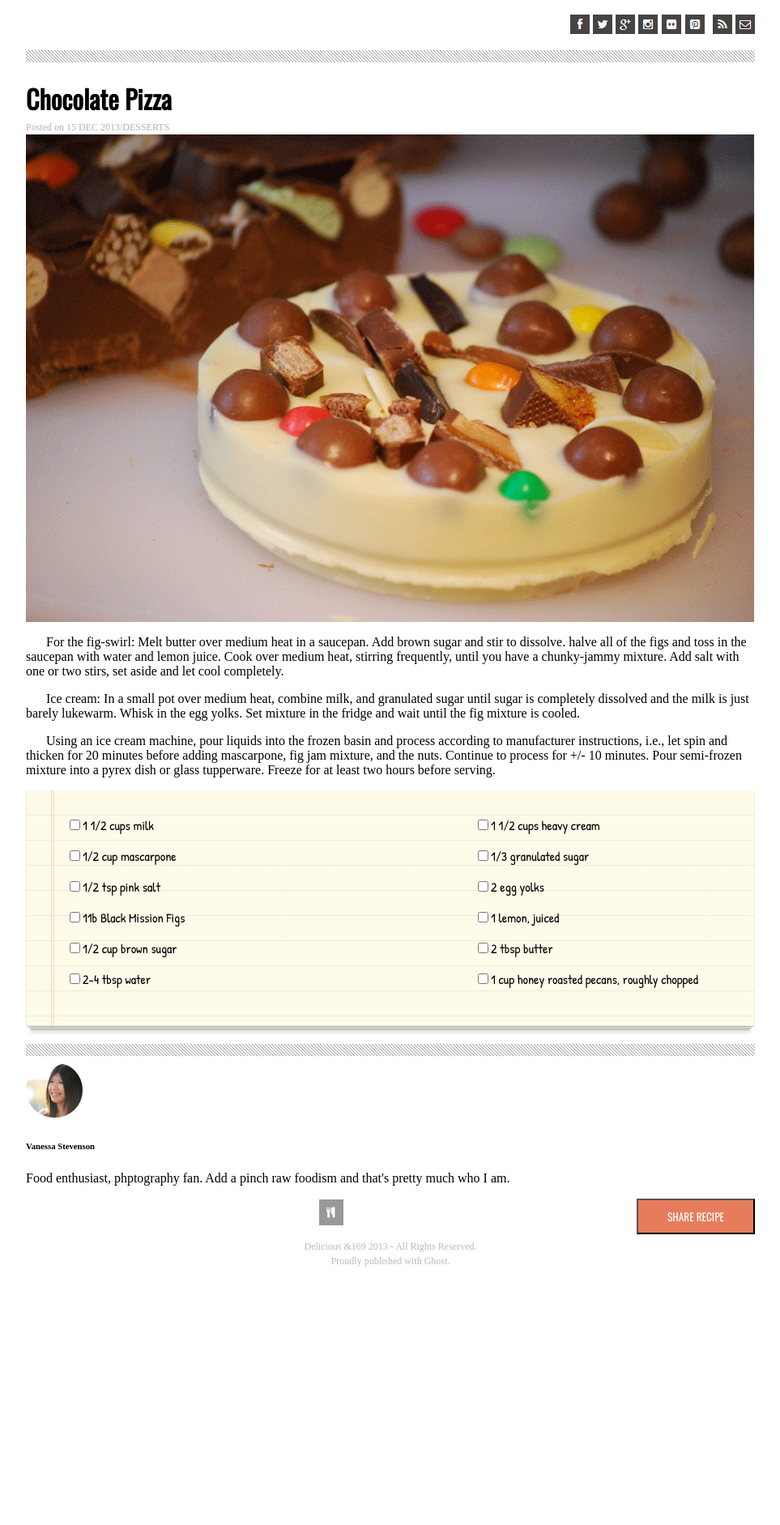
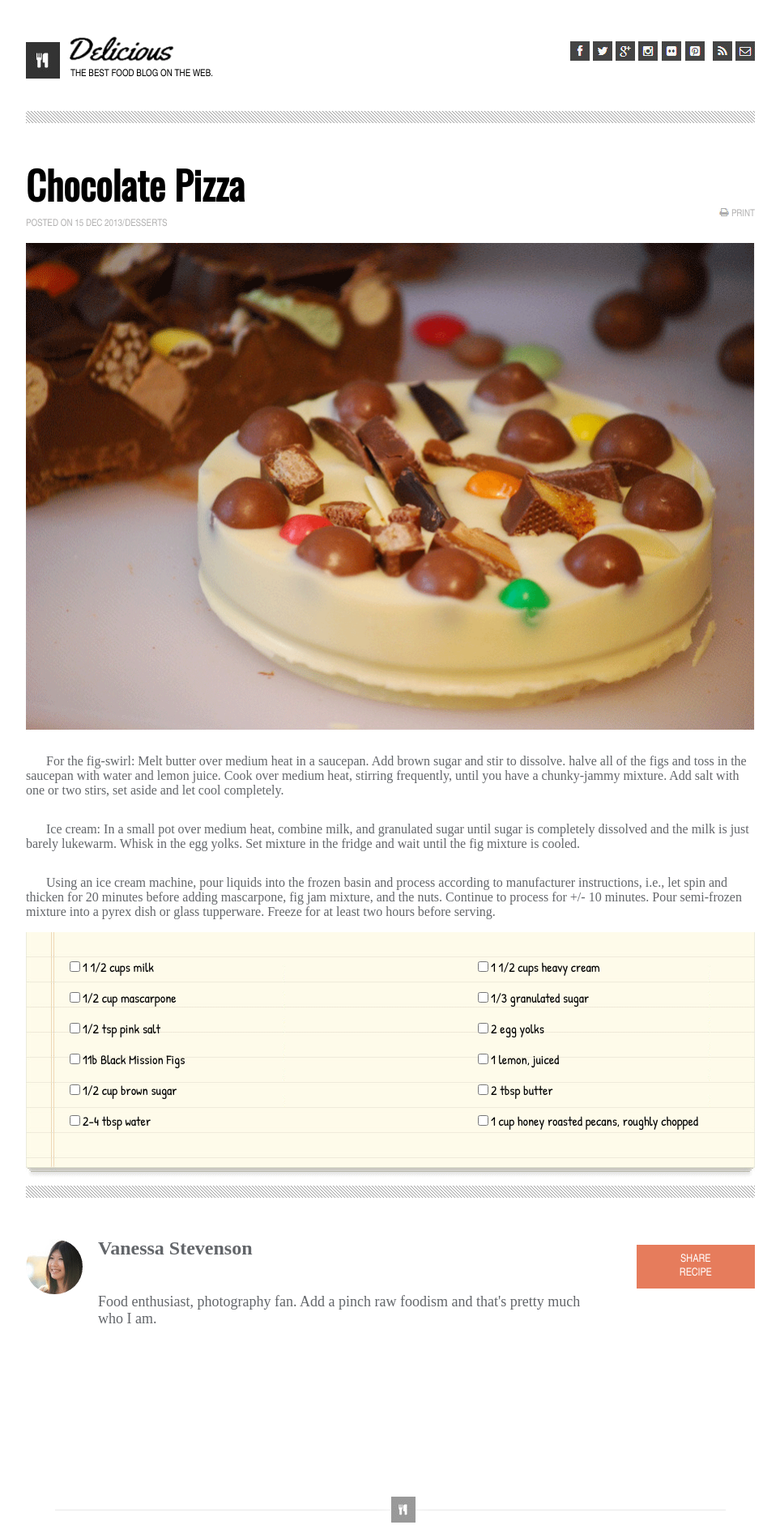
Before and after one commit to holcombheather/chocolate-pizza, a plain HTML site: page index.html in a window 1280 px wide. Shown: the top 1883 px of the page at 81% size, without its empty margins (158-1121 px from the left). Before the commit the page ends 1632 px from the top, so only its background shows below. Drawn offline with nearby package versions, Linux system fonts and the light colour scheme.

Commit message:
Final updates with fixed bio and footer

```diff
--- a/css/style.css
+++ b/css/style.css
@@ -7,23 +7,139 @@ hr {
   background-repeat: repeat;
   border: none;
 }
+
+header {
+  /* position: sticky; */
+  top: 20px;
+  background-color: white;
+  background-image: url("/img/hr-img.png");
+  height: 150px;
+}
+
+.header-container {
+  background-color: white;
+  display: flex;
+  flex-direction: row;
+  justify-content: space-between;
+  align-items: center;
+  /* flex-shrink: 3; */
+  height: 125px;
+  width: 100%;
+  padding-bottom: 10px;
+}
+
+.logo-group {
+  display: flex;
+  flex-direction: row;
+  align-items: center;
+  width: 30%;
+  margin-bottom: -20px;
+}
+
+.text-group {
+  display: flex;
+  flex-direction: column;
+  align-items: left;
+  height: 70px;
+  align-content: center;
+
+}
+.logo {
+  margin-top: 1rem;
+  /* float: left; */
+}
+
+#Name {
+  width: 10rem;
+  height: 8rem;
+  margin-bottom: .5rem;
+}
+
+header p {
+  font-family: "Arial Narrow", Arial, sans-serif;
+  font-stretch: ultra-condensed;
+  font-weight: 10;
+  font-size: 12px;
+  /* block-size: 20%; */
+  vertical-align: bottom;
+  margin-left: 13px;
+  margin-top: -5px;
+  width: 200px;
+}
+
+.icon-list {
+  /* display: inline-block; */
+  /* position: static; */
+}
+
+ul {
+  list-style: none;
+}
+
+.icon-list ul li {
+  display: inline;
+}
+
 ul {
   list-style: none;
 }
 
 h1 {
   font-family: Oswald;
-  font-weight: 800;
+  font-weight: 900;
   margin-bottom: 2px;
+  font-stretch: ultra-expanded;
+  font-size: 3rem;
+}
+
+.article-header {
+  display: flex;
+  flex-direction: row;
+  align-items: end;
+  width: 100%;
+  flex-direction: row;
+  justify-content: space-between;
+  margin-bottom: 1rem;
 }
 
 span {
-  font-size: 12px;
+  font-family: "Arial Narrow", Arial, sans-serif;
+  font-stretch: expanded;
+  font-size: .75rem;
   color: rgb(179, 178, 178);
+}
+
+.article-print{
+  display: inline;
+  display: flex;
+  flex-direction: row;
+  align-items: baseline;
+  justify-items: right;
+  align-items: middle;
+  right: 0;
+  bottom: 0;
+}
+
+#print {
+  /* display: inline; */
+  /* float:right; */
+  margin-right: 3px;
+}
+
+#print-text {
+  font-family: "Arial Narrow", Arial, sans-serif;
+  font-stretch: expanded;
+  font-size: .75rem;
+  color: rgb(179, 178, 178);
+  /* display: inline; */
+  /* float: right; */
 }
 
 .instructions {
   text-indent: 25px;
+  margin-top: 30px;
+  font-family: 'Times New Roman', Times, serif;
+  color: #63666A;
 }
 
 .pin-block {
@@ -31,11 +147,15 @@ span {
 }
 
 button {
-  font-family: "Oswald";
+  /* font-family: "Oswald"; */
+  font-family: "Arial Narrow", Arial, sans-serif;
+  font-weight: lighter;
   background: #e67c5c;
   color: white;
   padding: 10px 36px;
   float: right;
+  border-style: none;
+
 }
 
 /* Layout Styles */
@@ -51,15 +171,15 @@ body, main {
   width: 100%;
 }
 
-.icon-list {
+/* .icon-list {
   display: inline-block;
   position: relative;
   float: right;
-}
+} */
 
-.icon-list ul li {
+/* .icon-list ul li {
   display: inline;
-}
+} */
 
 .hero-img {
   display: block;
@@ -90,14 +210,47 @@ body, main {
   height: 305px;
 }
 
+input[type="checkbox"] {
+  background-color: transparent;
+}
+
+input[type="checkbox"]:checked {
+  background-color: transparent;
+}
+
 .bio {
   margin-top: 25px;
-  border-top: thick;
-  display: inline;
+  /* border-top: thick; */
+  display: flex;
+  flex-direction: row;
+  justify-content: space-between;
+  align-items: center;
+  /* display: inline; */
 }
 
 .bio-info {
-  display: block;
+  display: grid;
+  /* flex-direction: column; */
+  /* justify-content: baseline; */
+  /* align-items: left; */
+  /* align-content: center; */
+  align-items: end;
+  margin-right: 5%;
+  margin-left: 2%;
+  height: 120px;
+}
+
+h3 {
+  font-size: x-large;
+  align-content: end;
+  align-self:last baseline;
+  color: #63666A;
+
+}
+.bio-info p {
+  color: #63666A;
+  align-content: start;
+  font-size: large;
 }
 
 .author {
@@ -106,16 +259,55 @@ body, main {
 }
 
 footer {
-
-  height: 150px;
+  height: 350px;
   line-height: 1.5;
   font-size: 12px;
   color: rgb(185, 185, 185);
   text-align: center;
+  margin-top: 10%;
+  width: 100%;
+  align-items: center;
+  align-content: center;
+
 };
 
+#footer-text p {
+  padding: 10px;
+  /* margin-left: 50px; */
+}
+
+
+
+.dot {
+  display: inline-block;
+  height: 2px;
+  width: 2px;
+  background-color: rgb(185, 185, 185);
+  border-radius: 50%;
+  vertical-align: middle;
+  margin: 0 3px;
+}
+
+#line {
+  border: none;
+  border-top: 1px solid rgba(179, 178, 178,.3);
+  height: 1px;
+  background-color: white;
+  background-image: none;
+  position: relative;
+  width: 100%;
+}
+
 footer img {
-  display: block;
+  position: absolute;
+  z-index: 1;
+  margin: -25px 00 50%;
+  box-shadow: 0 0 20px 0 rgba(255, 255, 255, 0.9);
+  /* display: block;
   margin-left: auto;
-  margin-right: auto;
+  margin-right: auto; */
 }
+
+#footer-line {
+  margin: 4%;
+}
--- a/index.html
+++ b/index.html
@@ -13,6 +13,29 @@
   </head>
   <body>
     <header>
+      <section class="header-container">
+        <div class="logo-group">
+          <img src="img/logo.png" alt="Delicious Logo" id="Logo">
+          <div class="text-group">
+            <img src="img/DeliciousLogo.png" alt="Delicious" id="Name">
+            <p>THE BEST FOOD BLOG ON THE WEB.</p>
+          </div>
+        </div>
+        <div class="icon-list">
+          <ul>
+            <li><img src="img/fb-icon.png"></li>
+            <li><img src="img/twit-icon.png"></li>
+            <li><img src="img/gp-icon.png"></li>
+            <li><img src="img/insta-icon.png"></li>
+            <li><img src="img/flic-icon.png"></li>
+            <li class="pin-block"><img src="img/pint-icon.png"></li>
+            <li><img src="img/rss-icon.png"></li>
+            <li><img src="img/mail-icon.png"></li>
+          </ul>
+        </div>
+      </section>
+    </header>
+    <!-- <header>
       <section class="icon-list">
       <ul>
         <li><img src="img/fb-icon.png"></li>
@@ -25,12 +48,20 @@
         <li><img src="img/mail-icon.png"></li>
       </ul>
     </section>
-    </header>
+    </header> -->
     <main>
-      <hr>
-      <h1>Chocolate Pizza</h1>
-      <span>Posted on 15 DEC 2013/DESSERTS</span>
-      <img src="img/choco-pizza.png" alt="A dentist's nightmare" class="hero-img">
+      <!-- <hr> -->
+      <section class="article-header">
+        <div class="article-title">
+          <h1>Chocolate Pizza</h1>
+          <span>POSTED ON 15 DEC 2013/DESSERTS</span>
+        </div>
+      <div class="article-print">
+        <img src="/img/print-icon.png" id="print">
+        <p id="print-text">PRINT</p>
+      </div>
+      </section>
+      <img src="img/choco-pizza.png" alt="A picture of chocolate pizza" class="hero-img">
       <p class="instructions">
         For the fig-swirl: Melt butter over medium heat in a saucepan. Add brown
         sugar and stir to dissolve. halve all of the figs and toss in the
@@ -121,20 +152,24 @@
           </li>
         </ul>
       </section>
-
+     <hr>
       <section class="bio">
-        <hr>
         <img src="img/van-pic.png" alt="The Author" class="author">
         <section class="bio-info">
-          <h6>Vanessa Stevenson</h6>
-          <p>Food enthusiast, phptography fan. Add a pinch raw foodism and that's pretty much who I am.</p>
+          <h3>Vanessa Stevenson</h3>
+          <p>Food enthusiast, photography fan. Add a pinch raw foodism and that's pretty much who I am.</p>
         </section>
-        <button  type="SHARE RECIPE" label="SHARE RECIPE" name="SHARE RECIPE">SHARE RECIPE</button>
+        <button type="SHARE RECIPE" label="SHARE RECIPE" name="SHARE RECIPE">SHARE RECIPE</button>
       </section>
     </main>
     <footer>
-      <img src="img/small-logo.png">
-      <p>Delicious &169 2013 - All Rights Reserved.<br>Proudly published with Ghost.</p>
+      <div id="footer-line">
+        <hr id="line">
+        <img src="img/small-logo.png">
+      </div>
+      <div id="footer-text">
+        <p>Delicious &#169; 2013<span class="dot"></span>All Rights Reserved.<br>Proudly published with Ghost.</p>
+      </div>
     </footer>
   </body>
 </html>
```
